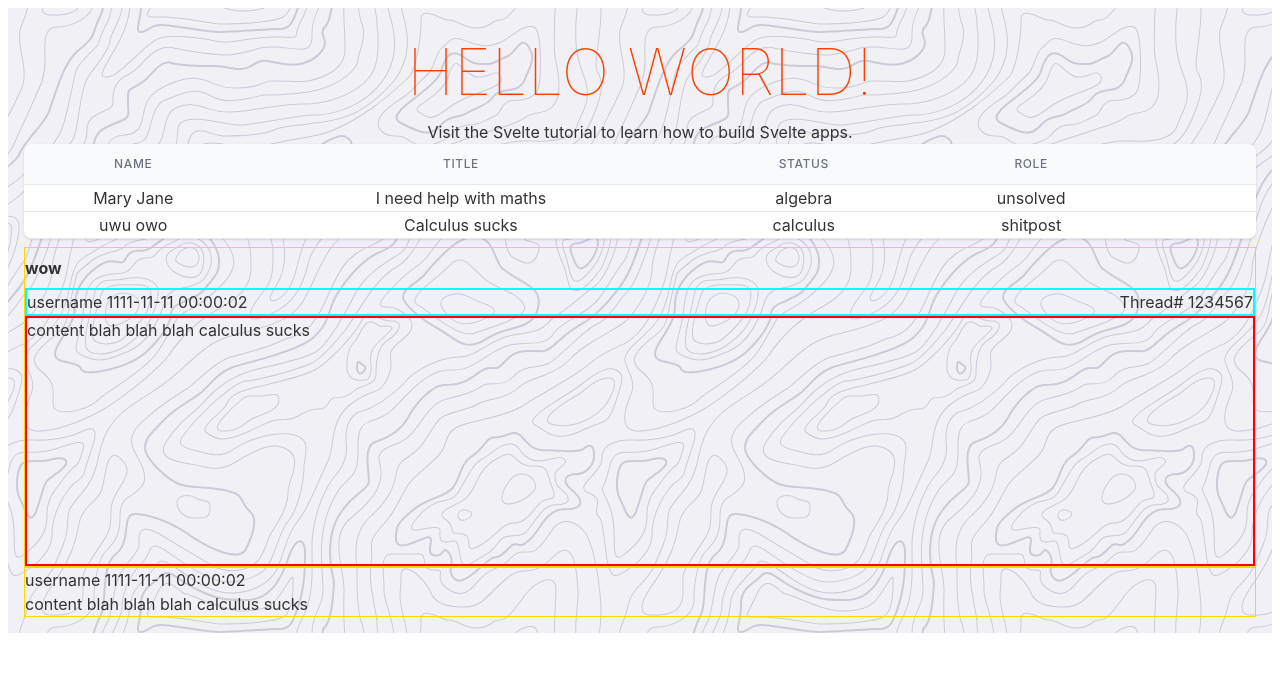
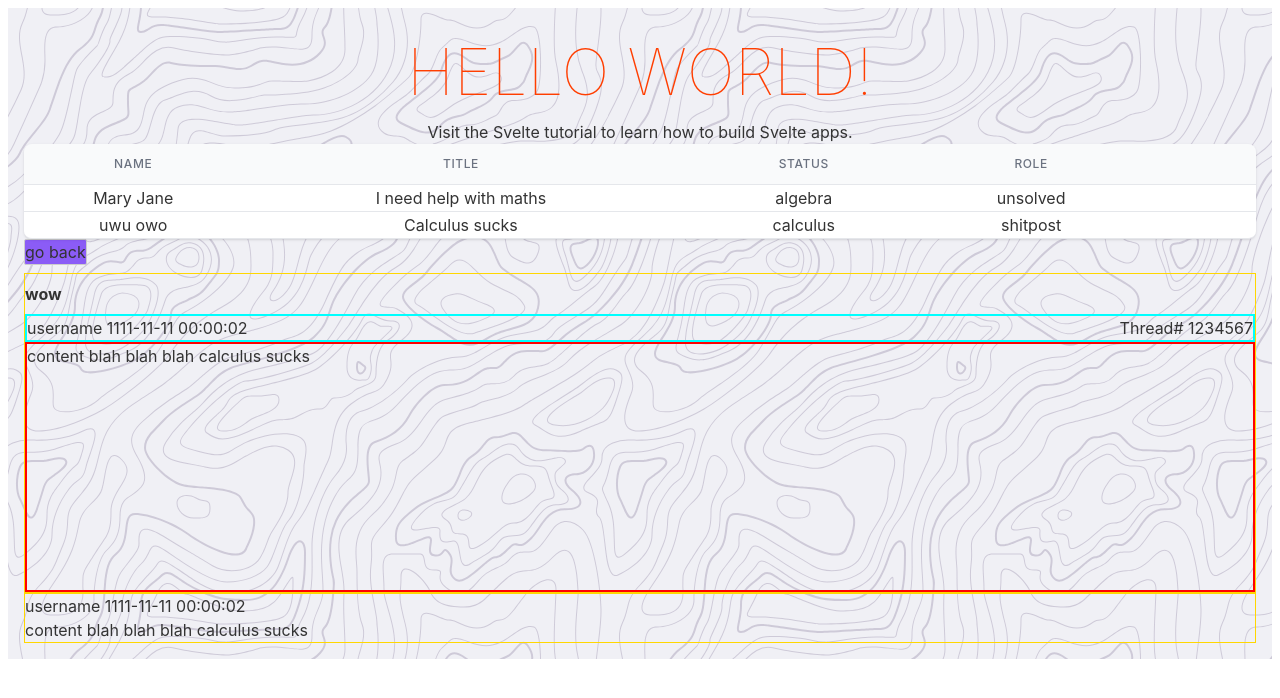
Before and after one commit to halp106/math-halp, a Svelte app: page / in a window 1280 px wide. Shown: the top 698 px of the page. Built offline with nearby package versions, Linux system fonts and the light colour scheme.

Commit message:
added back button to post

```diff
--- a/public/index.css
+++ b/public/index.css
@@ -419,6 +419,9 @@ Ensure the default browser behavior of the `hidden` attribute.
 .flex-col {
   flex-direction: column;
 }
+.items-start {
+  align-items: flex-start;
+}
 .divide-y > :not([hidden]) ~ :not([hidden]) {
   --tw-divide-y-reverse: 0;
   border-top-width: calc(1px * calc(1 - var(--tw-divide-y-reverse)));
@@ -452,6 +455,10 @@ Ensure the default browser behavior of the `hidden` attribute.
 .bg-white {
   --tw-bg-opacity: 1;
   background-color: rgb(255 255 255 / var(--tw-bg-opacity));
+}
+.bg-violet-500 {
+  --tw-bg-opacity: 1;
+  background-color: rgb(139 92 246 / var(--tw-bg-opacity));
 }
 .py-2 {
   padding-top: 0.5rem;
@@ -499,6 +506,14 @@ Ensure the default browser behavior of the `hidden` attribute.
   --tw-shadow-colored: 0 1px 3px 0 var(--tw-shadow-color), 0 1px 2px -1px var(--tw-shadow-color);
   box-shadow: var(--tw-ring-offset-shadow, 0 0 #0000), var(--tw-ring-shadow, 0 0 #0000), var(--tw-shadow);
 }
+.hover\:bg-violet-400:hover {
+  --tw-bg-opacity: 1;
+  background-color: rgb(167 139 250 / var(--tw-bg-opacity));
+}
+.active\:bg-violet-600:active {
+  --tw-bg-opacity: 1;
+  background-color: rgb(124 58 237 / var(--tw-bg-opacity));
+}
 @media (min-width: 640px) {
 
   .sm\:-mx-6 {
--- a/src/Post.svelte
+++ b/src/Post.svelte
@@ -1,7 +1,9 @@
 <script>
     let showLeft = true;
 </script>
-
+<button class="bg-violet-500 hover:bg-violet-400 active:bg-violet-600 flex items-start">
+    go back
+</button>
 <div id="parent" style="display:flex; flex-flow:column nowrap; display:block; height:100%; border:solid 1px gold; margin-top: 0.5em;">
     <div style="display:flex; justify-content:start; margin-top:0.5em; margin-right: 40px">
         <h1>
```
